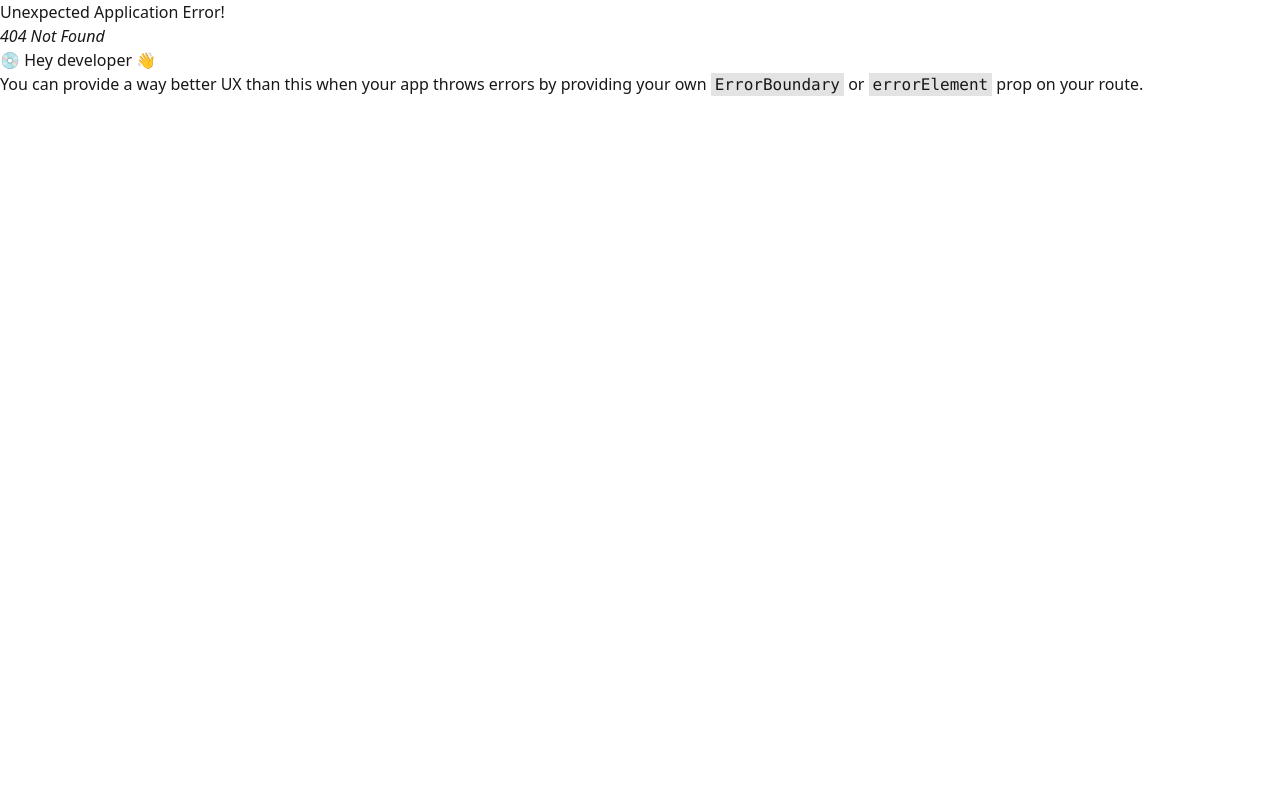
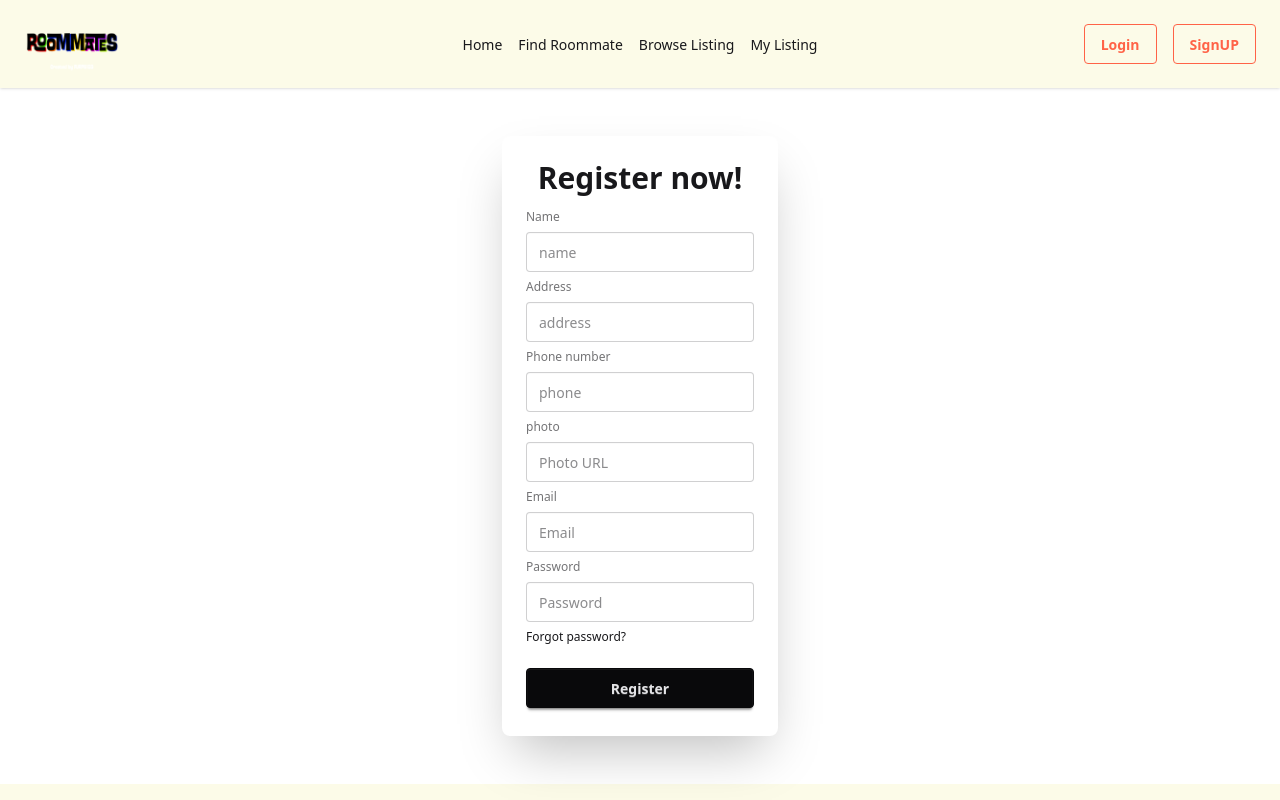
Before and after one commit to sariakhatun/roommate-finder-website, a React (Vite) app: page /register in a window 1280 px wide. Before the commit this address had no page. Shown: the top 800 px of the page. Built offline with nearby package versions, Linux system fonts and the light colour scheme.

Commit message:
register section added

```diff
--- a/package.json
+++ b/package.json
@@ -11,6 +11,7 @@
   },
   "dependencies": {
     "@tailwindcss/vite": "^4.1.8",
+    "firebase": "^11.8.1",
     "react": "^19.1.0",
     "react-dom": "^19.1.0",
     "react-router": "^7.6.1",
--- /dev/null
+++ b/src/Components/AuthContext.jsx
@@ -0,0 +1,3 @@
+import { createContext } from "react";
+
+export let AuthContext = createContext(null);
--- /dev/null
+++ b/src/Components/AuthProvider.jsx
@@ -0,0 +1,28 @@
+import React from 'react';
+import { AuthContext } from './AuthContext';
+import { createUserWithEmailAndPassword, signInWithEmailAndPassword } from 'firebase/auth';
+import { auth } from '../Firebase/Firebase.init';
+
+const AuthProvider = ({ children }) => {
+
+    const createUser = (email, password) => {
+        return createUserWithEmailAndPassword(auth, email, password);
+    }
+
+    const loginUser = (email, password) => {
+        return signInWithEmailAndPassword(auth, email, password);
+    }
+
+    const userInfo = {
+        createUser,
+        loginUser
+    }
+
+    return (
+        <AuthContext.Provider value={userInfo}>
+            {children}
+        </AuthContext.Provider>
+    );
+};
+
+export default AuthProvider;
--- /dev/null
+++ b/src/Components/Login.jsx
@@ -0,0 +1,13 @@
+import React, { use } from 'react';
+import { AuthContext } from './AuthContext';
+
+const Login = () => {
+
+    return (
+    <div>
+        <h1>sign in</h1>
+    </div>
+    );
+};
+
+export default Login;
--- a/src/Components/Navbar.jsx
+++ b/src/Components/Navbar.jsx
@@ -2,8 +2,17 @@
 import logo from '../assets/logo.jpg'
 import logo1 from '../assets/logo1.png'
 import logo2 from '../assets/logo2.webp'
-import { NavLink } from "react-router";
+import { NavLink, useNavigate } from "react-router";
 const Navbar = () => {
+let navigate =useNavigate();
+    let handleLogin = ()=>{
+        navigate('/login')
+
+    }
+    let handleRegister = () =>{
+        navigate('register')
+    }
+
   return (
     <div className="navbar bg-[#fcfbe8] shadow-sm px-6">
       <div className="navbar-start">
@@ -62,8 +71,8 @@
         </ul>
       </div>
       <div className="navbar-end flex gap-4">
-        <button className="btn btn-outline text-[#ff6347] hover:bg-[#ff6347] hover:text-white ">Login</button>
-        <button className="btn btn-outline text-[#ff6347] hover:bg-[#ff6347] hover:text-white">SignUP</button>
+        <button onClick={handleLogin} className="btn btn-outline text-[#ff6347] hover:bg-[#ff6347] hover:text-white ">Login</button>
+        <button onClick={handleRegister} className="btn btn-outline text-[#ff6347] hover:bg-[#ff6347] hover:text-white">SignUP</button>
       </div>
     </div>
   );
--- /dev/null
+++ b/src/Components/Register.jsx
@@ -0,0 +1,60 @@
+import React, { useContext } from "react";
+import { AuthContext } from "./AuthContext";
+
+const Register = () => {
+  const { createUser } = useContext(AuthContext);
+  console.log(createUser);
+
+  let handleRegister = (e)=>{
+    e.preventDefault();
+        let form = e.target;
+
+     let email = form.email.value;
+     let password = form.password.value;
+
+     createUser(email,password)
+     .then(result=>{
+        console.log(result.user)
+     }).catch(error=>{
+        console.log(error)
+     })
+
+  }
+
+
+  return (
+    <div className="card bg-base-100 mx-auto max-w-sm shrink-0 shadow-2xl my-12">
+      <div className="card-body">
+        <h1 className="text-3xl font-bold text-center">Register now!</h1>
+
+        <form onSubmit={handleRegister} className="fieldset">
+          <label className="label">Name</label>
+          <input type="text" className="input" name="name" placeholder="name" />
+
+          <label className="label">Address</label>
+          <input type="text" className="input" name="address" placeholder="address" />
+
+          <label className="label">Phone number</label>
+          <input type="text" className="input" name="phone" placeholder="phone" />
+
+          <label className="label">photo </label>
+          <input type="text" className="input" name="photo" placeholder="Photo URL" />
+
+          <label className="label">Email</label>
+          <input type="email" className="input" name="email" placeholder="Email" />
+
+          <label className="label">Password</label>
+          <input type="password" name="password" className="input" placeholder="Password" />
+
+          <div>
+            <a className="link link-hover">Forgot password?</a>
+          </div>
+
+          <button className="btn btn-neutral mt-4">Register</button>
+        </form>
+      </div>
+    </div>
+  );
+};
+
+export default Register;
--- /dev/null
+++ b/src/Firebase/Firebase.init.js
@@ -0,0 +1,20 @@
+// Import the functions you need from the SDKs you need
+import { initializeApp } from "firebase/app";
+import { getAuth } from "firebase/auth";
+
+// TODO: Add SDKs for Firebase products that you want to use
+// https://firebase.google.com/docs/web/setup#available-libraries
+
+// Your web app's Firebase configuration
+const firebaseConfig = {
+  apiKey:import.meta.env.VITE_apiKey,
+  authDomain:import.meta.env.authDomain,
+  projectId:import.meta.env.projectId,
+  storageBucket:import.meta.env.storageBucket,
+  messagingSenderId:import.meta.env.messagingSenderId,
+  appId:import.meta.env.appId,
+};
+
+// Initialize Firebase
+const app = initializeApp(firebaseConfig);
+export const auth = getAuth(app);
```
Also changed, not shown: src/main.jsx (+16 -1 lines), 1 other file (tests, documents, lock files or other folders).
